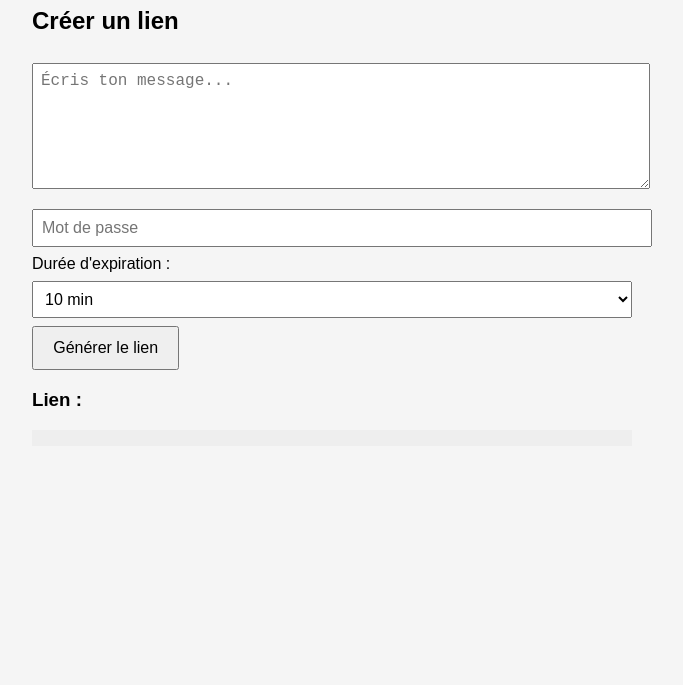
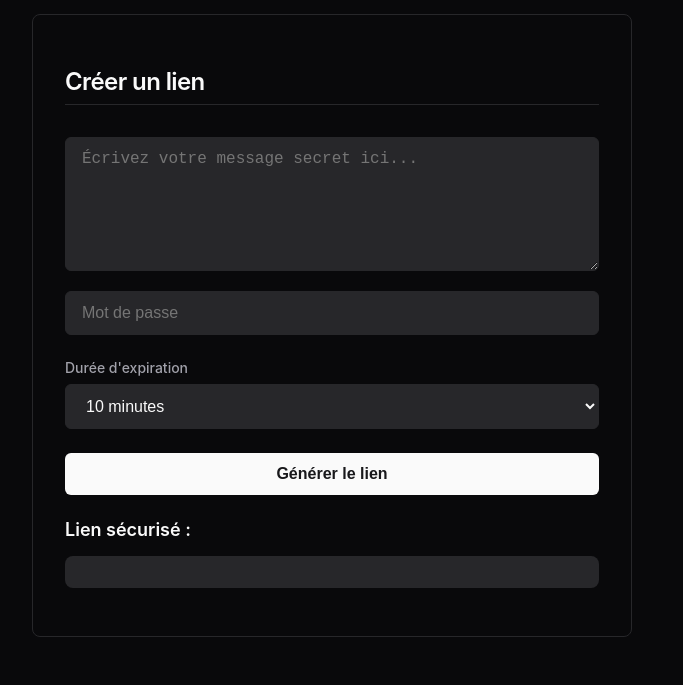
Before and after one commit to frntn/secure-share, a plain HTML site: page index.html in a window 1280 px wide. Shown: the part 122-807 px from the top of the page, without its empty margins (308-991 px from the left). Drawn offline with Linux system fonts and the light colour scheme.

Commit message:
Enhance UI and accessibility with improved styles and text adjustments

```diff
--- a/index.html
+++ b/index.html
@@ -1,39 +1,128 @@
 <!DOCTYPE html>
-<html lang="fr">
+<html lang="fr" class="dark">
 <head>
   <meta charset="UTF-8">
   <title>Partage sécurisé de texte</title>
+  <meta name="viewport" content="width=device-width, initial-scale=1">
   <style>
+    :root {
+      --background: 240 10% 3.9%;
+      --foreground: 0 0% 98%;
+      --card: 240 10% 3.9%;
+      --card-foreground: 0 0% 98%;
+      --popover: 240 10% 3.9%;
+      --popover-foreground: 0 0% 98%;
+      --primary: 0 0% 98%;
+      --primary-foreground: 240 5.9% 10%;
+      --secondary: 240 3.7% 15.9%;
+      --secondary-foreground: 0 0% 98%;
+      --muted: 240 3.7% 15.9%;
+      --muted-foreground: 240 5% 64.9%;
+      --accent: 240 3.7% 15.9%;
+      --accent-foreground: 0 0% 98%;
+      --destructive: 0 62.8% 30.6%;
+      --destructive-foreground: 0 0% 98%;
+      --border: 240 3.7% 15.9%;
+      --input: 240 3.7% 15.9%;
+      --ring: 0 0% 98%;
+      --radius: 0.5rem;
+    }
+    html {
+      background-color: hsl(var(--background));
+      color: hsl(var(--foreground));
+    }
     body {
-      font-family: sans-serif;
+      font-family: -apple-system, BlinkMacSystemFont, "Segoe UI", Roboto, Helvetica, Arial, sans-serif, "Apple Color Emoji", "Segoe UI Emoji", "Segoe UI Symbol";
       max-width: 600px;
       margin: 2rem auto;
       padding: 1rem;
-      background: #f5f5f5;
-      border-radius: 10px;
+    }
+    #app-container {
+      background: hsl(var(--card));
+      color: hsl(var(--card-foreground));
+      border-radius: var(--radius);
+      border: 1px solid hsl(var(--border));
+      padding: 2rem;
+    }
+    h1 {
+      font-size: 1.875rem;
+      font-weight: 800;
+      letter-spacing: -0.025em;
+      text-align: center;
+      margin-bottom: 2rem;
+    }
+    h2 {
+      font-size: 1.5rem;
+      font-weight: 600;
+      letter-spacing: -0.025em;
+      border-bottom: 1px solid hsl(var(--border));
+      padding-bottom: 0.5rem;
+      margin-bottom: 1.5rem;
+    }
+    h3 {
+      font-size: 1.125rem;
+      font-weight: 600;
+      margin-top: 1.5rem;
+      margin-bottom: 0.5rem;
     }
     textarea, input, select {
       width: 100%;
       margin: 0.5rem 0;
-      padding: 0.5rem;
+      padding: 0.75rem 1rem;
       font-size: 1rem;
+      background-color: hsl(var(--input));
+      border: 1px solid hsl(var(--border));
+      border-radius: calc(var(--radius) - 2px);
+      color: hsl(var(--foreground));
+      box-sizing: border-box;
+      transition: all 0.2s;
+    }
+    textarea:focus, input:focus, select:focus {
+      outline: 2px solid hsl(var(--ring));
+      outline-offset: 2px;
     }
     button {
-      padding: 0.7rem 1.2rem;
+      display: inline-flex;
+      align-items: center;
+      justify-content: center;
+      width: 100%;
+      margin-top: 1rem;
+      padding: 0.75rem 1.2rem;
       font-size: 1rem;
+      font-weight: 600;
       cursor: pointer;
+      border-radius: calc(var(--radius) - 2px);
+      border: none;
+      background-color: hsl(var(--primary));
+      color: hsl(var(--primary-foreground));
+      transition: background-color 0.2s;
+    }
+    button:hover {
+      background-color: hsl(var(--primary) / 0.9);
     }
     pre {
-      background: #eee;
-      padding: 0.5rem;
+      background: hsl(var(--secondary));
+      padding: 1rem;
+      border-radius: var(--radius);
       word-break: break-all;
       white-space: pre-wrap;
+      font-family: "SFMono-Regular", Consolas, "Liberation Mono", Menlo, Courier, monospace;
+      color: hsl(var(--secondary-foreground));
+    }
+    label {
+      display: block;
+      font-size: 0.875rem;
+      font-weight: 500;
+      margin-top: 1rem;
+      color: hsl(var(--muted-foreground));
     }
   </style>
 </head>
 <body>
   <h1>🔒 Partage sécurisé de texte</h1>
+  <div id="app-container">
     <div id="app"></div>
+  </div>
 
   <script>
     // --- Utils ---
@@ -130,18 +219,17 @@
     function showCreator() {
       document.getElementById("app").innerHTML = `
         <h2>Créer un lien</h2>
-        <textarea id="msg" rows="6" placeholder="Écris ton message..."></textarea>
+        <textarea id="msg" rows="6" placeholder="Écrivez votre message secret ici..."></textarea>
         <input type="password" id="pw" placeholder="Mot de passe">
-        <label>Durée d'expiration :
+        <label for="exp">Durée d'expiration</label>
         <select id="exp">
-            <option value="10">10 min</option>
+          <option value="10">10 minutes</option>
           <option value="60">1 heure</option>
           <option value="1440">24 heures</option>
           <option value="10080">7 jours</option>
         </select>
-        </label>
         <button id="go">Générer le lien</button>
-        <h3>Lien :</h3>
+        <h3>Lien sécurisé :</h3>
         <pre id="out"></pre>
       `;
       document.getElementById("go").onclick = async () => {
@@ -160,7 +248,7 @@
     function showReader(b64) {
       document.getElementById("app").innerHTML = `
         <h2>Lire un message</h2>
-        <p>Ce lien contient un texte chiffré. Entrez le mot de passe :</p>
+        <p style="color: hsl(var(--muted-foreground)); font-size: 0.9rem;">Ce lien contient un texte chiffré. Entrez le mot de passe pour le révéler.</p>
         <input type="password" id="pw" placeholder="Mot de passe">
         <button id="dec">Déchiffrer</button>
         <h3>Résultat :</h3>
```
Lines whose indentation alone changed are shown as unchanged.
